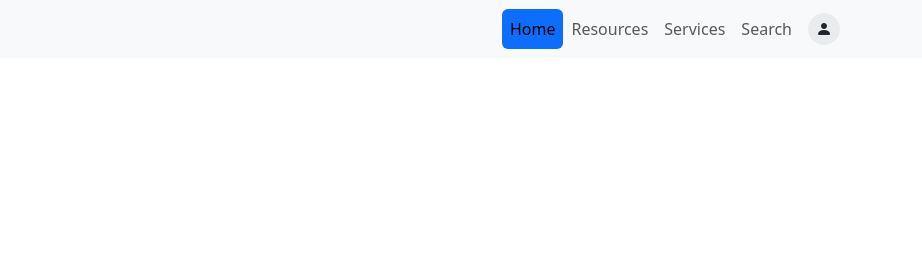
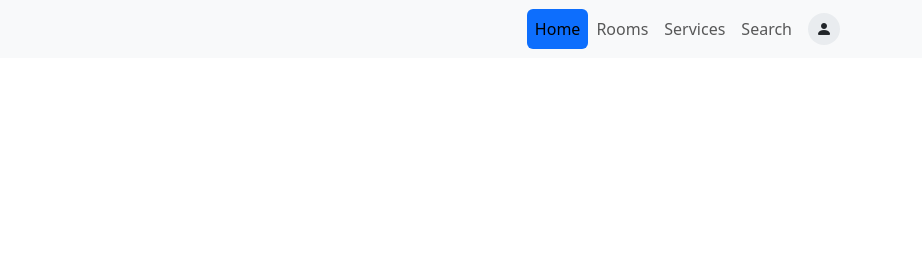
Before and after one commit to Eberechi-N/Library-UI-Revamp, a plain HTML site: page html/dashboard.html in a window 1280 px wide. Shown: the top 280 px of the page, 358-1280 px from the left. Drawn offline with nearby package versions, Linux system fonts and the light colour scheme.

Commit message:
link dashboard

```diff
--- a/html/dashboard.html
+++ b/html/dashboard.html
@@ -57,7 +57,7 @@
                         <a class="nav-link active" href="../index.html">Home</a>
                     </li>
                     <li class="nav-item">
-                        <a class="nav-link" href="#">Resources</a>
+                        <a class="nav-link" href="roomreservation.html">Rooms</a>
                     </li>
                     <li class="nav-item">
                         <a class="nav-link" href="#">Services</a>
```
